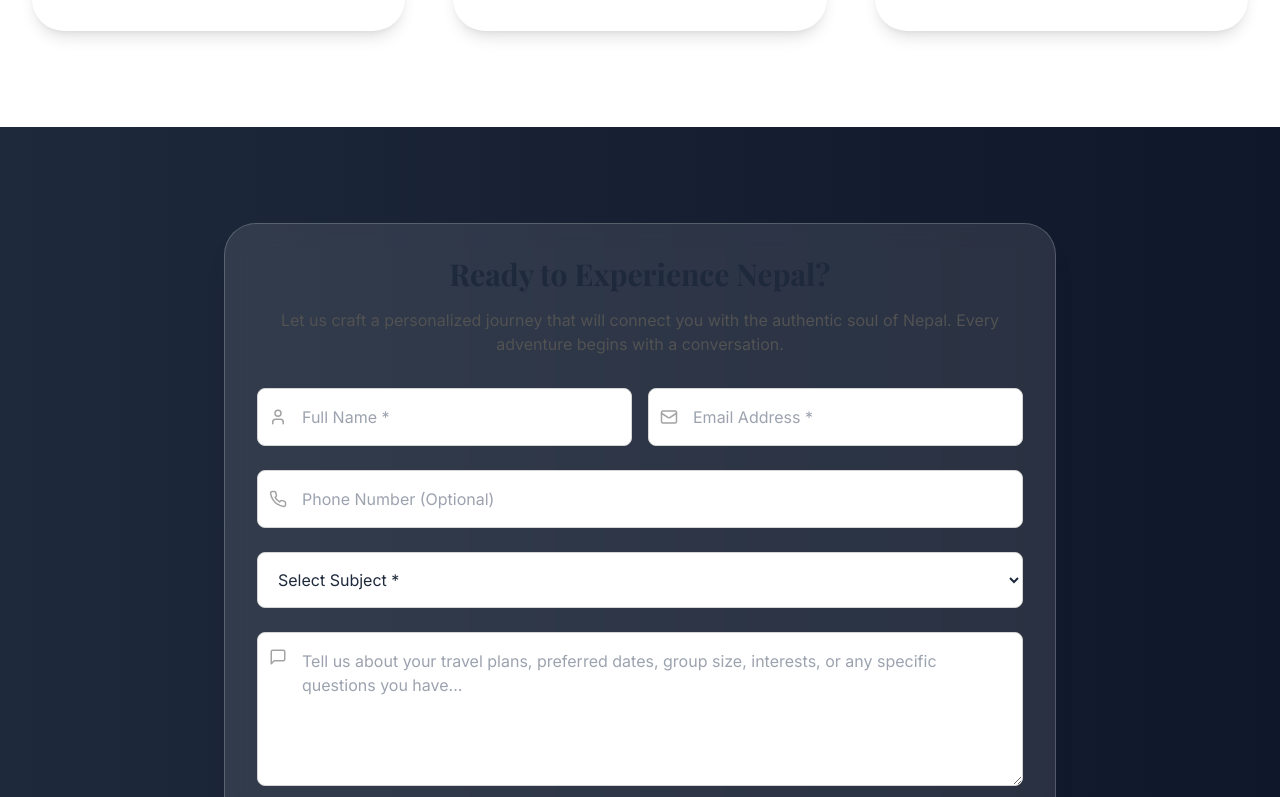
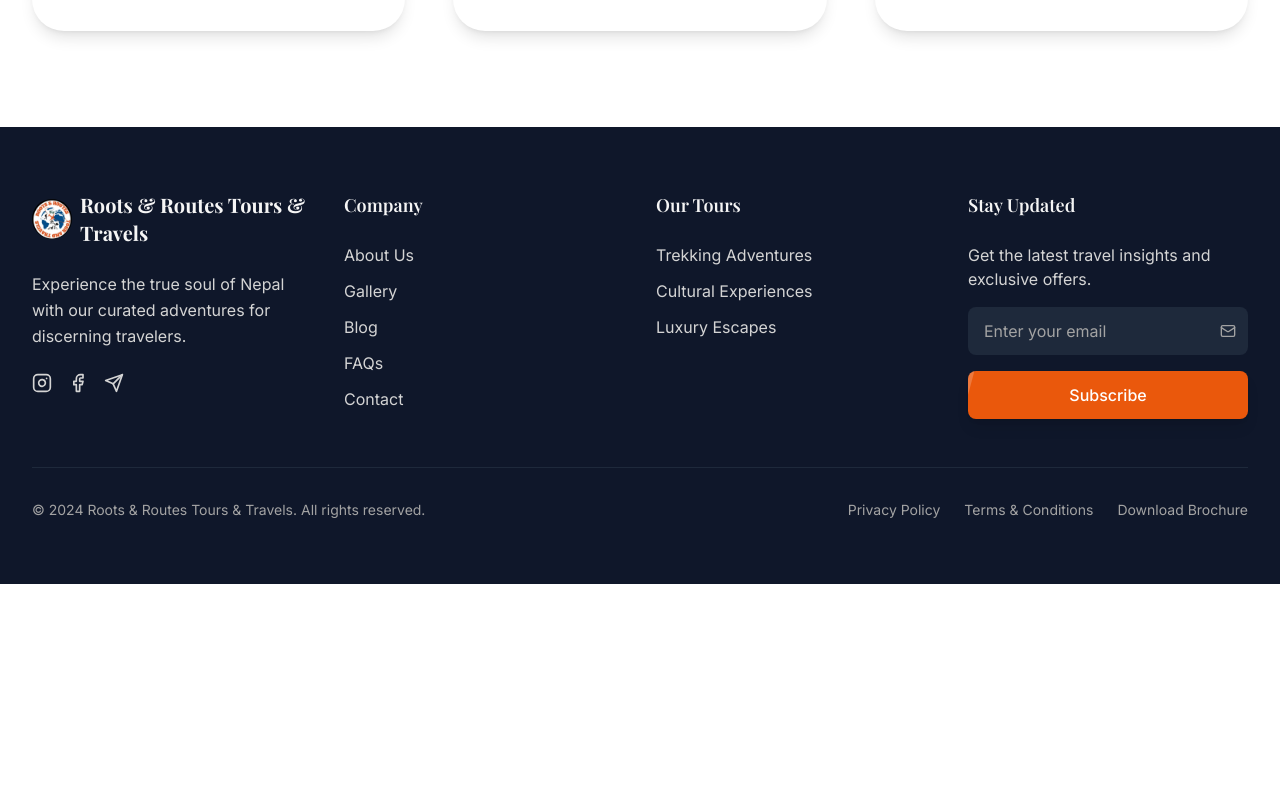
Before and after one commit to Alerajib31/project, a React (Vite) app: page /about in a window 1280 px wide. Shown: the part 6083-6880 px from the top of the page. After the commit the page ends 6667 px from the top, so only its background shows below. Built offline with nearby package versions, Linux system fonts and the light colour scheme.

Commit message:
removed enquiry form from about us page

```diff
--- a/src/pages/About.tsx
+++ b/src/pages/About.tsx
@@ -504,25 +504,6 @@ const AboutPage = () => {
           </div>
         </div>
       </motion.section>
-
-      {/* Email Inquiry Form Section */}
-      <motion.section
-        className="py-16 sm:py-20 lg:py-24 bg-gradient-to-r from-primary-800 to-primary-900"
-        variants={containerVariants}
-        initial="hidden"
-        whileInView="visible"
-        viewport={{ once: true }}
-      >
-        <div className="max-w-4xl mx-auto px-4 sm:px-6 lg:px-8">
-          <motion.div variants={itemVariants}>
-            <EmailInquiryForm
-              title="Ready to Experience Nepal?"
-              subtitle="Let us craft a personalized journey that will connect you with the authentic soul of Nepal. Every adventure begins with a conversation."
-              className="bg-white/10 backdrop-blur-md border-white/20 text-white"
-            />
-          </motion.div>
-        </div>
-      </motion.section>
     </div>
   );
 };
```
